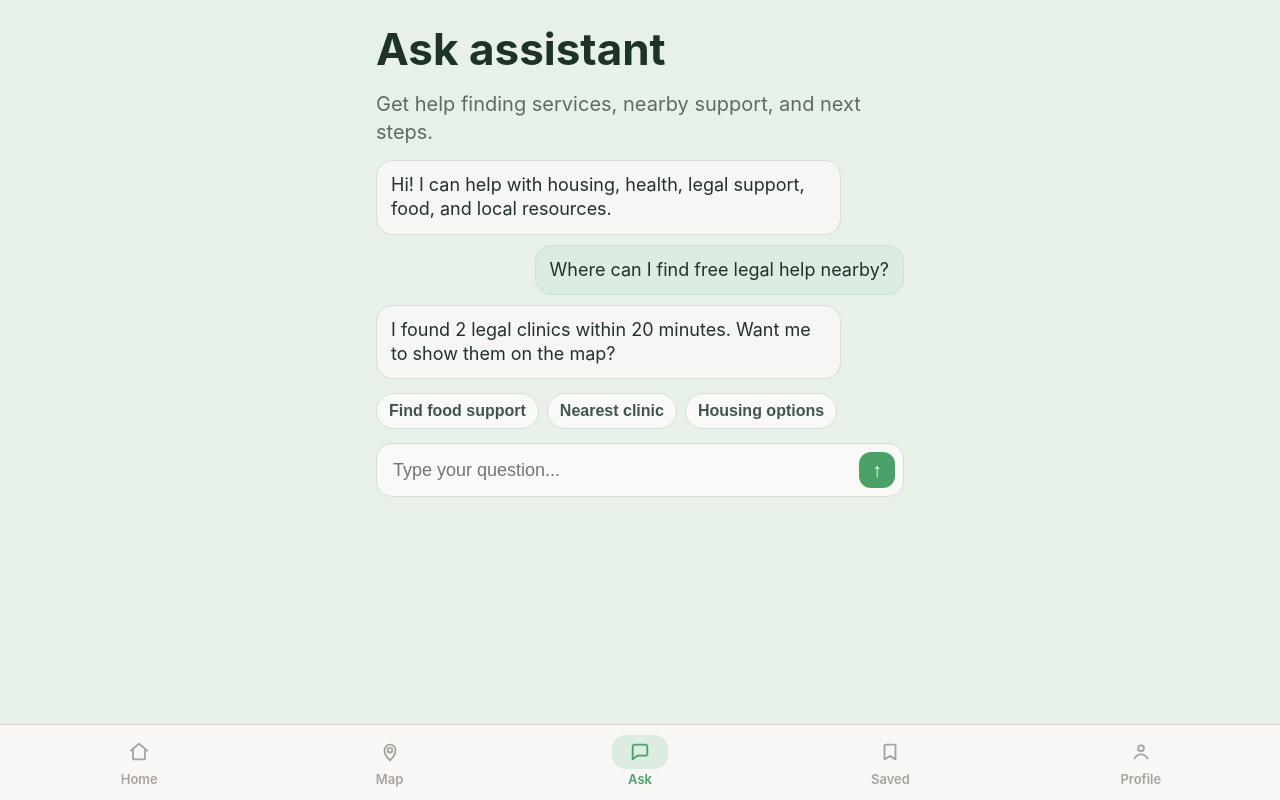
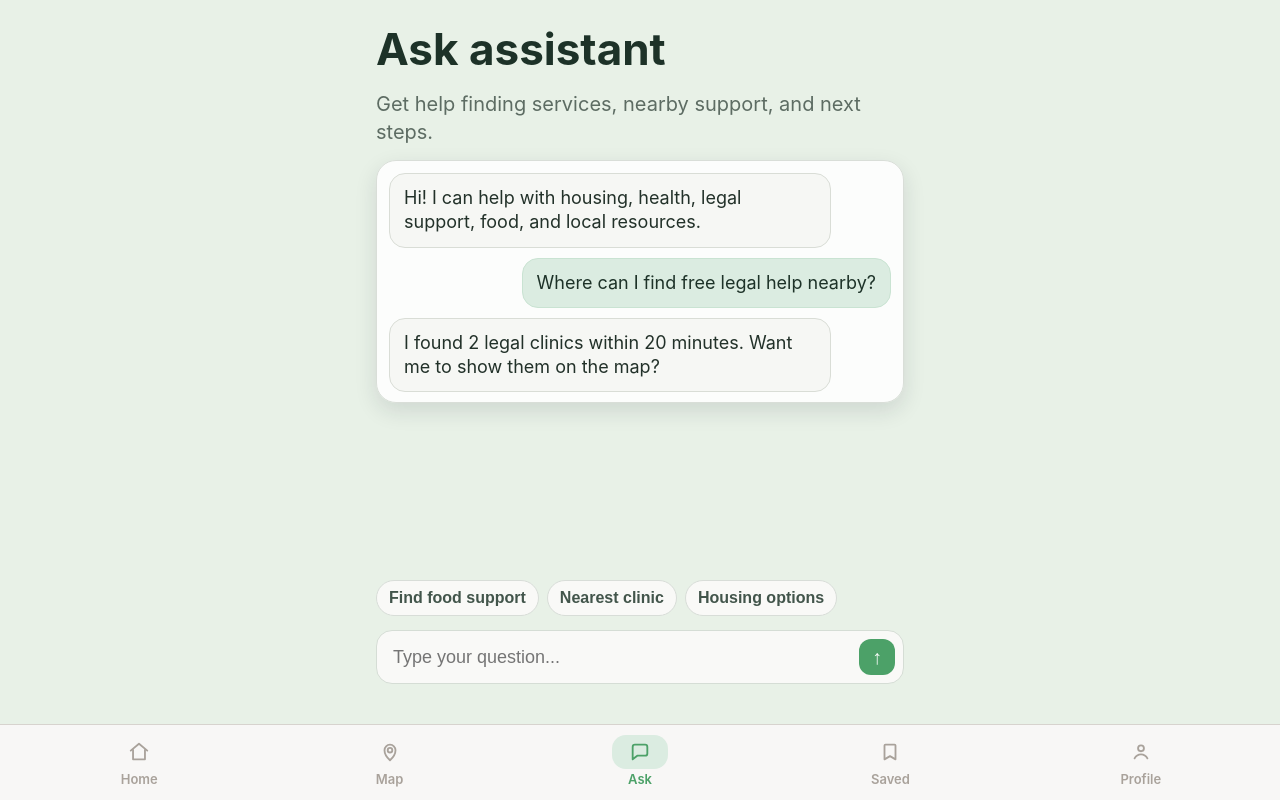
Before and after one commit to pauloz03/hunterhacks2, a React (Vite) app in the folder my-app/: page /ask in a window 1280 px wide. Built offline with nearby package versions, Linux system fonts and the light colour scheme; no server answers; sample sign-in values are in the browser's storage.

Commit message:
idk what change this was

```diff
--- a/my-app/src/screens/Ask.jsx
+++ b/my-app/src/screens/Ask.jsx
@@ -15,6 +15,7 @@ export default function AskScreen() {
           <p className="ask-subtitle">{t("ask.subtitle")}</p>
         </header>
 
+        <section className="ask-chat-card">
           <section className="ask-chat">
             <article className="ask-bubble ask-bubble-assistant">
               {t("ask.sample.assistant1")}
@@ -23,6 +24,7 @@ export default function AskScreen() {
             <article className="ask-bubble ask-bubble-assistant">
               {t("ask.sample.assistant2")}
             </article>
+          </section>
         </section>
 
         <div className="ask-quick-prompts" aria-label={t("ask.suggestedPromptsAria")}>
--- a/my-app/src/styles.css
+++ b/my-app/src/styles.css
@@ -1097,6 +1097,9 @@ body {
   width: min(100%, 560px);
   margin: 0 auto;
   padding: 16px 16px 24px;
+  min-height: calc(100dvh - 92px);
+  display: flex;
+  flex-direction: column;
 }
 
 .ask-header {
@@ -1123,6 +1126,19 @@ body {
   display: flex;
   flex-direction: column;
   gap: 10px;
+}
+
+.ask-chat-card {
+  margin-top: 14px;
+  border-radius: 20px;
+  border: 1px solid #d9ded8;
+  background: rgba(255, 255, 255, 0.88);
+  box-shadow: 0 8px 22px rgba(24, 31, 49, 0.12);
+  padding: 12px 12px 10px;
+}
+
+.ask-chat-card .ask-chat {
+  margin-top: 0;
 }
 
 .ask-bubble {
@@ -1148,10 +1164,11 @@ body {
 }
 
 .ask-quick-prompts {
-  margin-top: 14px;
+  margin-top: auto;
   display: flex;
   gap: 8px;
   overflow-x: auto;
+  padding-top: 14px;
 }
 
 .ask-chip {
@@ -1724,6 +1741,7 @@ body {
 
   .ask-content {
     padding: 12px 12px 20px;
+    min-height: calc(100dvh - 88px);
   }
 
   .profile-content {
```
Lines whose indentation alone changed are shown as unchanged.
